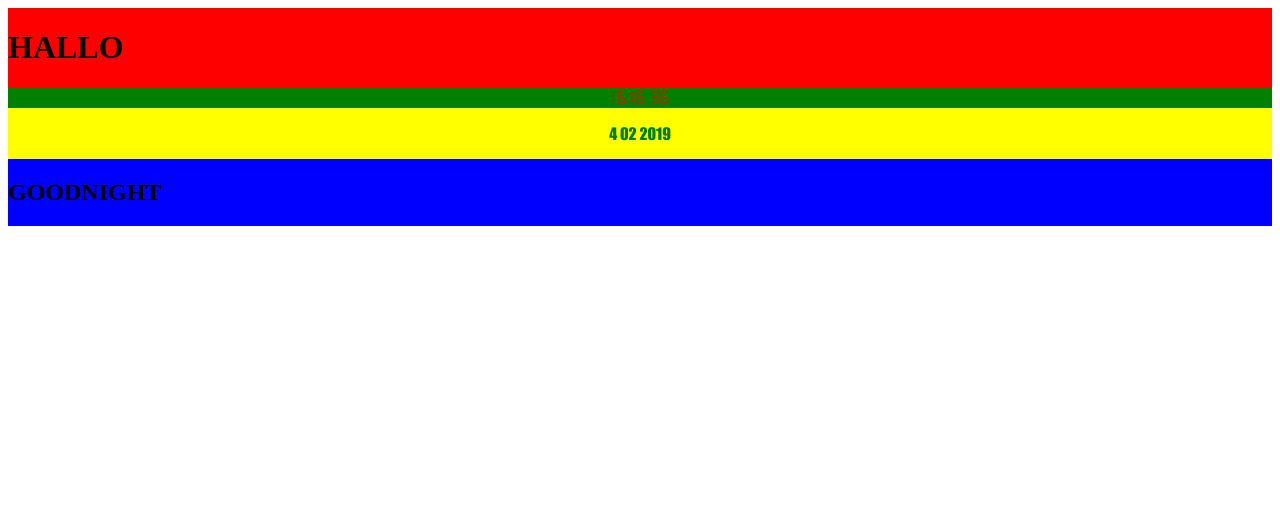
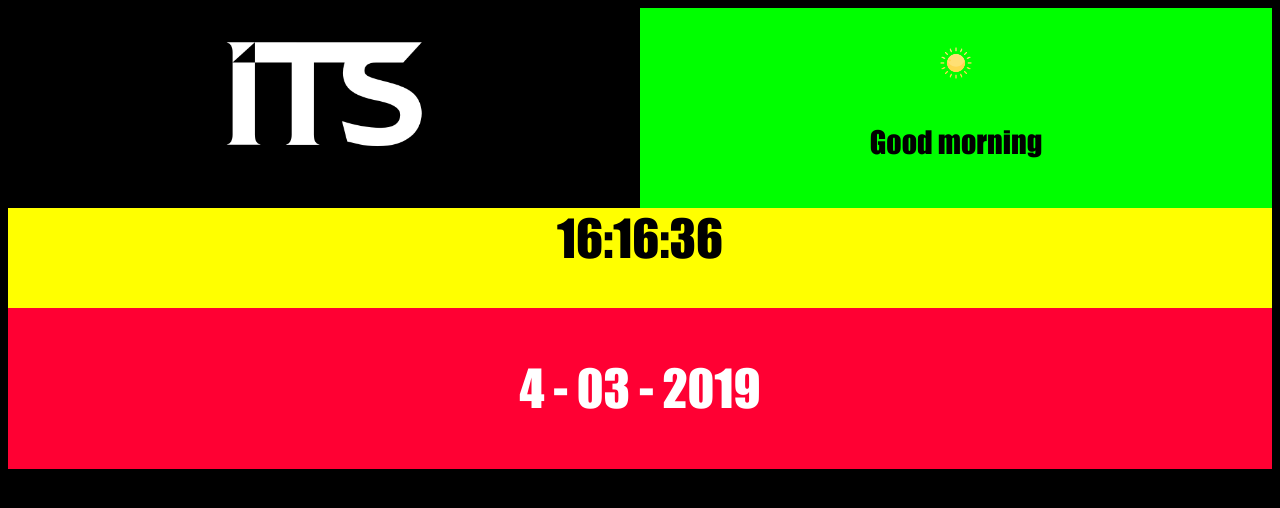
Before and after one commit to sanneeevz/Challenge-2, a plain HTML site: page index.html in a window 1280 px wide. Drawn offline with nearby package versions, Linux system fonts and the light colour scheme; files whose address does not match are found by name.

Commit message:
aanpassingen tweenmax

```diff
--- a/index.html
+++ b/index.html
@@ -4,31 +4,32 @@
     <meta charset="UTF-8" />
     <title> Challenge 2 </title>
     <link type="text/css" href="style/main.css" rel="stylesheet" />
-    <script src="script/main.js"></script>
   </head>
 
-  <body onload="startTime()">
+  <body>
 
     <div class="grid-container">
 
       <div class="grid-item box-1">
-        <h1> HALLO </h1>
+        <img class="logo" src="img/ITS.png">
       </div>
 
       <div class="grid-item box-2">
+        <p id="image"></p>
+        <p id="hello"></p>
+      </div>
+
+      <div class="grid-item box-3">
         <div id="time"></div>
       </div>
 
-      <div class="grid-item box-3">
+      <div class="grid-item box-4">
         <p id="day"></p>
       </div>
 
-      <div class="grid-item box-4">
-        <h2> GOODNIGHT </h2>
-      </div>
-
     </div>
-
+    <script src="http://cdnjs.cloudflare.com/ajax/libs/gsap/1.15.0/TweenMax.min.js"></script>
+    <script src="script/main.js"></script>
   </body>
 
 </html>
--- a/script/main.js
+++ b/script/main.js
@@ -1,3 +1,8 @@
+//get current hours
+var hours = new Date().getHours();
+
+hours = 8;
+
 function startTime() {
   var today = new Date();
   var curHr = today.getHours()
@@ -5,15 +10,16 @@ function startTime() {
   var m = today.getMinutes();
   var s = today.getSeconds();
   var d = today.getDate();
-  var x = today.getMonth();
+  var x = today.getMonth() +1;
   var y = today.getFullYear();
+
   m = checkTime(m);
   s = checkTime(s);
   x = checkTime(x);
-  document.getElementById('time').innerHTML =
-  h + ":" + m + ":" + s;
-  document.getElementById('day').innerHTML =
-  d + " " + x + " " + y;
+
+  document.getElementById('time').innerHTML = h + ":" + m + ":" + s;
+  document.getElementById('day').innerHTML = d + " - " + x + " - " + y;
+
   var t = setTimeout(startTime, 500);
 
   if (curHr < 12) {
@@ -33,3 +39,54 @@ function checkTime(i) {
   if (i < 10) {i = "0" + i};  // add zero in front of numbers < 10
   return i;
 }
+
+function sayHello() {
+  var greeting;
+
+  if (hours < 10) {
+    greeting = "Good morning";
+  } else if (hours < 20) {
+    greeting = "Good afternoon";
+  } else {
+    greeting = "Good evening";
+  }
+  document.getElementById("hello").innerHTML = greeting;
+}
+
+function showImages() {
+
+  if (hours < 10) {
+    document.getElementById("image").innerHTML  = "<img src='img/morning.png' id=\"shine\">";
+    moveShineImage();
+
+  } else if (hours < 20) {
+    document.getElementById("image").innerHTML  = "<img src='img/afternoon.png' id=\"sun\">";
+    moveSunImage();
+
+  } else {
+    document.getElementById("image").innerHTML  = "<img src='img/night.png' id=\"moon\">";
+    moveMoonImage();
+  }
+}
+
+function moveShineImage(){
+  //TweenMax.to("#image img", 6 {x:600, rotation:360, scale:0.5});
+  var shine = document.getElementById("shine");
+  TweenMax.to(shine, 2, {x:window, rotation:360, scale:0.5, repeat:-1, yoyo:true});
+}
+
+function moveSunImage(){
+  //TweenMax.to("#image img", 6 {x:600, rotation:360, scale:0.5});
+  var sun = document.getElementById("sun");
+  TweenMax.to(sun, 2, {x:window.innerWidth/2, rotation:360, scale:0.5, repeat:-1, yoyo:true, ease:Linear.easeNone});
+}
+
+function moveMoonImage(){
+  //TweenMax.to("#image img", 6 {x:600, rotation:360, scale:0.5});
+  var moon = document.getElementById("moon");
+  TweenMax.to(moon, 2, {x:window.innerWidth/2, scale:0.5, repeat:-1, yoyo:true, ease:Sine.easeInOut});
+}
+
+sayHello();
+startTime();
+showImages();
--- a/style/main.css
+++ b/style/main.css
@@ -4,9 +4,11 @@
 
 	grid-template-areas:
 		"header"
+		"welcome"
 		"time"
-		"date"
-		"welcome";
+		"date";
+
+	background-image:
 }
 
 @font-face {
@@ -19,35 +21,76 @@
   src: url(font/digital.ttf);
 }
 
+body {
+	background-color: black;
+}
+
 .box-1 {
 	grid-area: header;
-	background-color: red;
 }
 
-.box-2 {
+.logo {
+	margin-top: 0px;
+	margin-bottom: 0px;
+	width: 250px;
+	display: block;
+  	margin-left: auto;
+  	margin-right: auto;
+}
+
+.box-2{
+	grid-area: welcome;
+	background-color: #00FF00;
+	text-align: center;
+	font-family: impact;
+	height: 200px;
+	font-size: 30px;
+}
+
+#image img {
+	position: relative;
+	width: 50px;
+}
+
+.box-3 {
 	grid-area: time;
-	background-color: green;
+	background-color: #FFFF00;
+	font-family: digital;
+	height: 100px;
 }
 
 #time {
-	font-family: digital;
-	color: red;
-	font-size: 20px;
-	text-align: center;
-}
-
-.box-3 {
-	grid-area: date;
-	background-color: yellow;
-}
-
-#day {
-	color: green;
 	font-family: impact;
+	color: black;
+	font-size: 50px;
 	text-align: center;
 }
 
 .box-4 {
-	grid-area: welcome;
-	background-color: blue;
+	grid-area: date;
+	background-color: #FF0033;
 }
+
+#day {
+	color: white;
+	font-family: impact;
+	text-align: center;
+	font-size: 50px;
+}
+
+/* IPAD SIZE */
+@media only screen and (min-width: 768px) {
+
+}
+
+	/* DESKTOP SIZE */
+@media only screen and (min-width: 1024px) {
+
+	.grid-container{
+		grid-template-columns: 1fr 1fr;
+
+		grid-template-areas:
+				"header welcome"
+				"time time"
+				"date date";
+}
```
Also changed, not shown: img/ITS.png (added), img/afternoon.png (added), img/morning.png (added), img/night.png (added), 4 other files.
